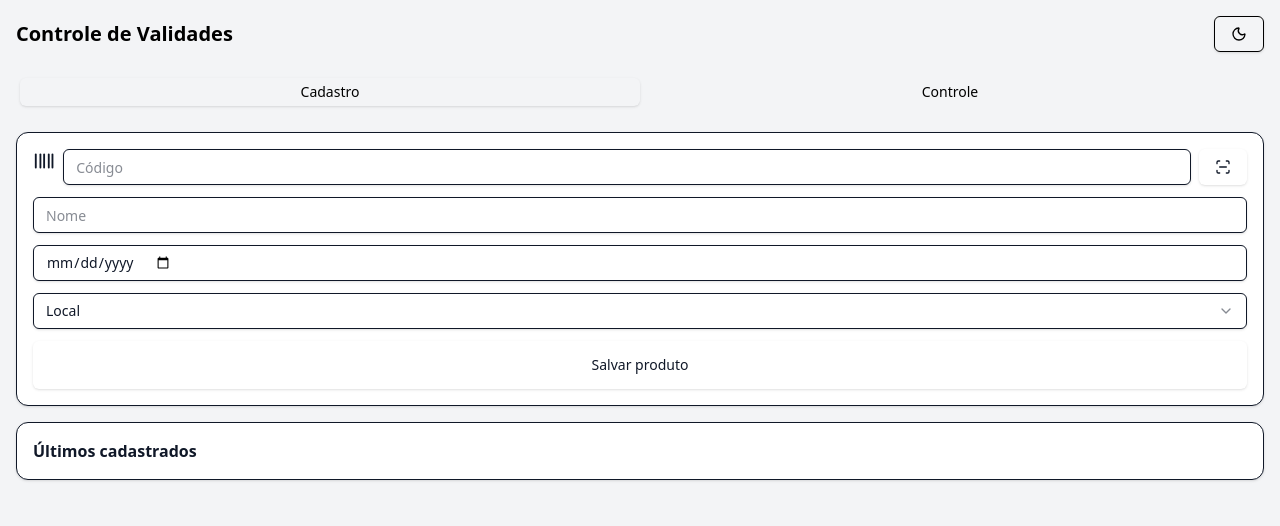
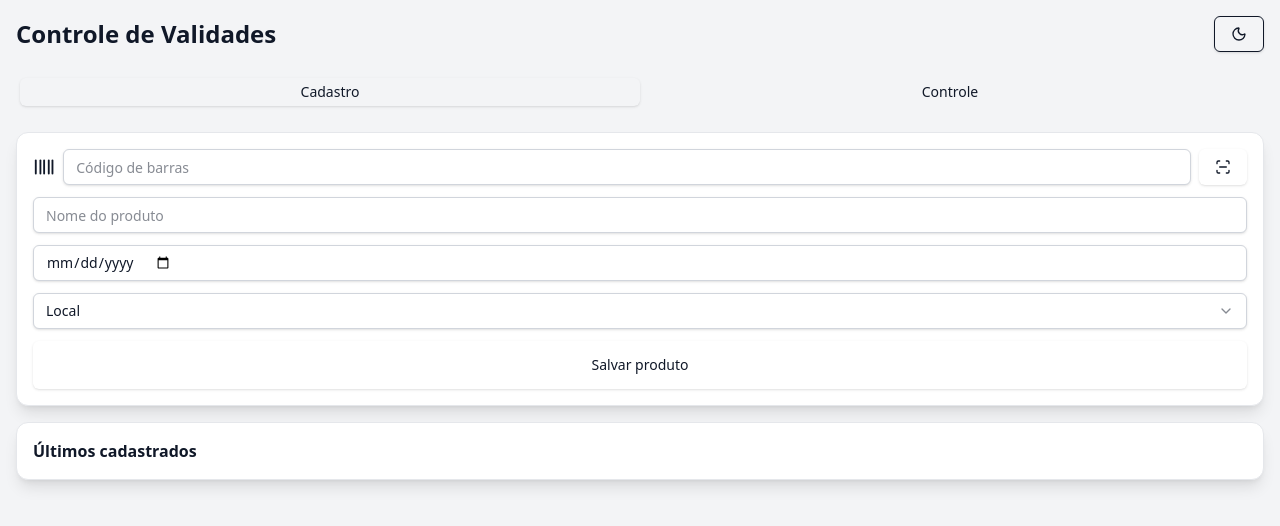
Before and after one commit to naicci/validade-farmacia, a React (Vite) app: page / in a window 1280 px wide. Shown: the top 526 px of the page. Built offline with nearby package versions, Linux system fonts and the light colour scheme.

Commit message:
style: visual restaurado + abas

```diff
--- a/src/ValidadeFarmaciaLayout.jsx
+++ b/src/ValidadeFarmaciaLayout.jsx
@@ -21,9 +21,9 @@ import {
   X,
 } from "lucide-react";
 
-/* ===========================
+/* =========================
    BarcodeDetector helpers
-=========================== */
+========================= */
 const isBarcodeDetectorSupported = () =>
   typeof window !== "undefined" && "BarcodeDetector" in window;
 
@@ -33,15 +33,14 @@ const createBarcodeDetector = () =>
   });
 
 export default function ValidadeFarmaciaLayout() {
-  /* ===========================
+  /* =========================
      Estados
-  =========================== */
+  ========================= */
   const [darkMode, setDarkMode] = useState(false);
   const [products, setProducts] = useState([]);
   const [local, setLocal] = useState("");
   const [filterDays, setFilterDays] = useState("todos");
   const [filterLocal, setFilterLocal] = useState("todos");
-
   const [scannerOpen, setScannerOpen] = useState(false);
   const [scannerError, setScannerError] = useState("");
 
@@ -51,9 +50,9 @@ export default function ValidadeFarmaciaLayout() {
   const dateRef = useRef(null);
   const audioRef = useRef(null);
 
-  /* ===========================
+  /* =========================
      Persistência
-  =========================== */
+  ========================= */
   useEffect(() => {
     const stored = localStorage.getItem("produtos-validade");
     if (stored) {
@@ -67,9 +66,9 @@ export default function ValidadeFarmaciaLayout() {
     localStorage.setItem("produtos-validade", JSON.stringify(products));
   }, [products]);
 
-  /* ===========================
+  /* =========================
      Scanner nativo
-  =========================== */
+  ========================= */
   useEffect(() => {
     if (!scannerOpen) return;
 
@@ -120,24 +119,17 @@ export default function ValidadeFarmaciaLayout() {
     };
   }, [scannerOpen]);
 
-  /* ===========================
+  /* =========================
      Ações
-  =========================== */
+  ========================= */
   const saveProduct = () => {
     const nome = nameRef.current.value.trim();
     const validade = dateRef.current.value;
     const codigo = barcodeRef.current.value.trim();
-
     if (!nome || !validade) return;
 
     setProducts((prev) => [
-      {
-        id: Date.now(),
-        nome,
-        validade,
-        codigo,
-        local,
-      },
+      { id: Date.now(), nome, validade, codigo, local },
       ...prev,
     ]);
 
@@ -151,11 +143,10 @@ export default function ValidadeFarmaciaLayout() {
     setProducts((prev) => prev.filter((p) => p.id !== id));
   };
 
-  /* ===========================
+  /* =========================
      Cálculos
-  =========================== */
+  ========================= */
   const now = new Date();
-
   const diffDays = (d) =>
     Math.ceil((new Date(d) - now) / (1000 * 60 * 60 * 24));
 
@@ -168,7 +159,8 @@ export default function ValidadeFarmaciaLayout() {
   ).length;
   const countOk = products.filter((p) => diffDays(p.validade) > 90).length;
 
-  const filteredProducts = products.filter((p) => {
+  const filteredProducts = products
+    .filter((p) => {
       const d = diffDays(p.validade);
       const daysOk =
         filterDays === "todos"
@@ -183,31 +175,36 @@ export default function ValidadeFarmaciaLayout() {
         filterLocal === "todos" ? true : p.local === filterLocal;
 
       return d >= 0 && daysOk && localOk;
-  });
+    })
+    .sort((a, b) => new Date(a.validade) - new Date(b.validade));
 
   const lastFive = products.slice(0, 5);
 
-  /* ===========================
-     Layout helpers
-  =========================== */
+  /* =========================
+     Estilos (restaurados)
+  ========================= */
+  const containerClass = darkMode
+    ? "bg-gray-900 text-gray-100"
+    : "bg-gray-100 text-gray-900";
+
   const cardClass = darkMode
-    ? "bg-gray-800 text-gray-100"
-    : "bg-white text-gray-900";
+    ? "bg-gray-800 border border-gray-700 shadow-lg"
+    : "bg-white border border-gray-200 shadow-lg";
 
   const inputClass = darkMode
-    ? "bg-gray-700 text-gray-100"
-    : "bg-white text-gray-900";
+    ? "bg-gray-700 text-gray-100 border border-gray-600"
+    : "bg-white text-gray-900 border border-gray-300";
 
-  /* ===========================
+  /* =========================
      JSX
-  =========================== */
+  ========================= */
   return (
-    <div className={`min-h-screen p-4 ${darkMode ? "bg-gray-900" : "bg-gray-100"}`}>
+    <div className={`min-h-screen p-4 ${containerClass}`}>
       {/* Scanner */}
       {scannerOpen && (
-        <div className="fixed inset-0 z-50 bg-black/80 flex items-center justify-center">
-          <div className="bg-white w-full max-w-md rounded-xl">
-            <div className="flex justify-between items-center p-4">
+        <div className="fixed inset-0 z-50 bg-black/70 flex items-center justify-center p-4">
+          <div className="bg-white dark:bg-gray-900 w-full max-w-md rounded-xl">
+            <div className="flex justify-between items-center p-4 border-b">
               <span className="font-semibold">Ler código de barras</span>
               <Button variant="ghost" onClick={() => setScannerOpen(false)}>
                 <X />
@@ -216,7 +213,7 @@ export default function ValidadeFarmaciaLayout() {
             <div className="h-[60vh]">
               <video
                 ref={videoRef}
-                className="w-full h-full object-cover"
+                className="w-full h-full object-cover bg-black"
                 muted
                 playsInline
                 autoPlay
@@ -236,14 +233,14 @@ export default function ValidadeFarmaciaLayout() {
 
       {/* Header */}
       <div className="flex justify-between items-center mb-4">
-        <h1 className="text-xl font-bold">Controle de Validades</h1>
+        <h1 className="text-2xl font-bold">Controle de Validades</h1>
         <Button variant="outline" onClick={() => setDarkMode(!darkMode)}>
           {darkMode ? <Sun /> : <Moon />}
         </Button>
       </div>
 
       <Tabs defaultValue="cadastro">
-        <TabsList className="grid grid-cols-2 mb-4 h-12">
+        <TabsList className="grid grid-cols-2 h-12 mb-4">
           <TabsTrigger value="cadastro">Cadastro</TabsTrigger>
           <TabsTrigger value="controle">Controle</TabsTrigger>
         </TabsList>
@@ -251,17 +248,28 @@ export default function ValidadeFarmaciaLayout() {
         {/* ================= CADASTRO ================= */}
         <TabsContent value="cadastro" className="space-y-4">
           <Card className={cardClass}>
-            <CardContent className="space-y-3 p-4">
-              <div className="flex gap-2">
+            <CardContent className="p-4 space-y-3">
+              <div className="flex gap-2 items-center">
                 <Barcode />
-                <Input ref={barcodeRef} placeholder="Código" className={inputClass} />
+                <Input
+                  ref={barcodeRef}
+                  placeholder="Código de barras"
+                  className={inputClass}
+                />
                 <Button onClick={() => setScannerOpen(true)}>
                   <ScanLine />
                 </Button>
               </div>
-              <Input ref={nameRef} placeholder="Nome" className={inputClass} />
-              <Input ref={dateRef} type="date" className={inputClass} />
-
+              <Input
+                ref={nameRef}
+                placeholder="Nome do produto"
+                className={inputClass}
+              />
+              <Input
+                ref={dateRef}
+                type="date"
+                className={inputClass}
+              />
               <Select value={local} onValueChange={setLocal}>
                 <SelectTrigger className={inputClass}>
                   <SelectValue placeholder="Local" />
@@ -272,7 +280,6 @@ export default function ValidadeFarmaciaLayout() {
                   <SelectItem value="geladeira">Geladeira</SelectItem>
                 </SelectContent>
               </Select>
-
               <Button className="h-12 w-full" onClick={saveProduct}>
                 Salvar produto
               </Button>
@@ -283,7 +290,10 @@ export default function ValidadeFarmaciaLayout() {
             <CardContent className="p-4 space-y-2">
               <h2 className="font-semibold">Últimos cadastrados</h2>
               {lastFive.map((p) => (
-                <div key={p.id} className="flex justify-between items-center">
+                <div
+                  key={p.id}
+                  className="flex justify-between items-center"
+                >
                   <span>{p.nome}</span>
                   <Button
                     size="sm"
@@ -300,26 +310,63 @@ export default function ValidadeFarmaciaLayout() {
 
         {/* ================= CONTROLE ================= */}
         <TabsContent value="controle" className="space-y-4">
-          <div className="grid grid-cols-2 gap-3">
-            <Card className={cardClass}>
-              <CardContent>Até 7 dias: {count7}</CardContent>
+          <div className="grid grid-cols-2 gap-4">
+            <Card className={`border-l-4 border-red-500 ${cardClass}`}>
+              <CardContent className="flex items-center gap-2">
+                <AlertTriangle className="text-red-500" />
+                Até 7 dias: {count7}
+              </CardContent>
             </Card>
-            <Card className={cardClass}>
-              <CardContent>Até 30 dias: {count30}</CardContent>
+            <Card className={`border-l-4 border-orange-500 ${cardClass}`}>
+              <CardContent className="flex items-center gap-2">
+                <Calendar className="text-orange-500" />
+                Até 30 dias: {count30}
+              </CardContent>
             </Card>
-            <Card className={cardClass}>
-              <CardContent>Pré-vencidos: {count90}</CardContent>
+            <Card className={`border-l-4 border-yellow-500 ${cardClass}`}>
+              <CardContent className="flex items-center gap-2">
+                <Calendar className="text-yellow-500" />
+                Pré-vencidos: {count90}
+              </CardContent>
             </Card>
-            <Card className={cardClass}>
-              <CardContent>OK: {countOk}</CardContent>
+            <Card className={`border-l-4 border-green-500 ${cardClass}`}>
+              <CardContent className="flex items-center gap-2">
+                <CheckCircle2 className="text-green-500" />
+                OK: {countOk}
+              </CardContent>
             </Card>
           </div>
 
           <Card className={cardClass}>
             <CardContent className="space-y-2">
-              {filteredProducts.map((p) => (
-                <div key={p.id} className="flex justify-between">
-                  <span>{p.nome}</span>
+              {filteredProducts.map((p) => {
+                const d = diffDays(p.validade);
+                return (
+                  <div
+                    key={p.id}
+                    className={`p-3 rounded flex justify-between items-center ${
+                      d <= 7
+                        ? "bg-red-900/30"
+                        : d <= 30
+                        ? "bg-orange-900/30"
+                        : d <= 90
+                        ? "bg-yellow-900/30"
+                        : "bg-green-900/30"
+                    }`}
+                  >
+                    <div className="flex items-center gap-2">
+                      <span className="font-semibold">{p.nome}</span>
+                      {d <= 1 && (
+                        <span className="text-xs bg-red-600 text-white px-2 rounded">
+                          URGENTE
+                        </span>
+                      )}
+                      {d > 30 && d <= 90 && (
+                        <span className="text-xs bg-yellow-500 text-black px-2 rounded">
+                          PRÉ-VENCIDO
+                        </span>
+                      )}
+                    </div>
                     <Button
                       size="sm"
                       variant="destructive"
@@ -328,7 +375,8 @@ export default function ValidadeFarmaciaLayout() {
                       Retirar
                     </Button>
                   </div>
-              ))}
+                );
+              })}
             </CardContent>
           </Card>
         </TabsContent>
```
Lines whose indentation alone changed are shown as unchanged.
